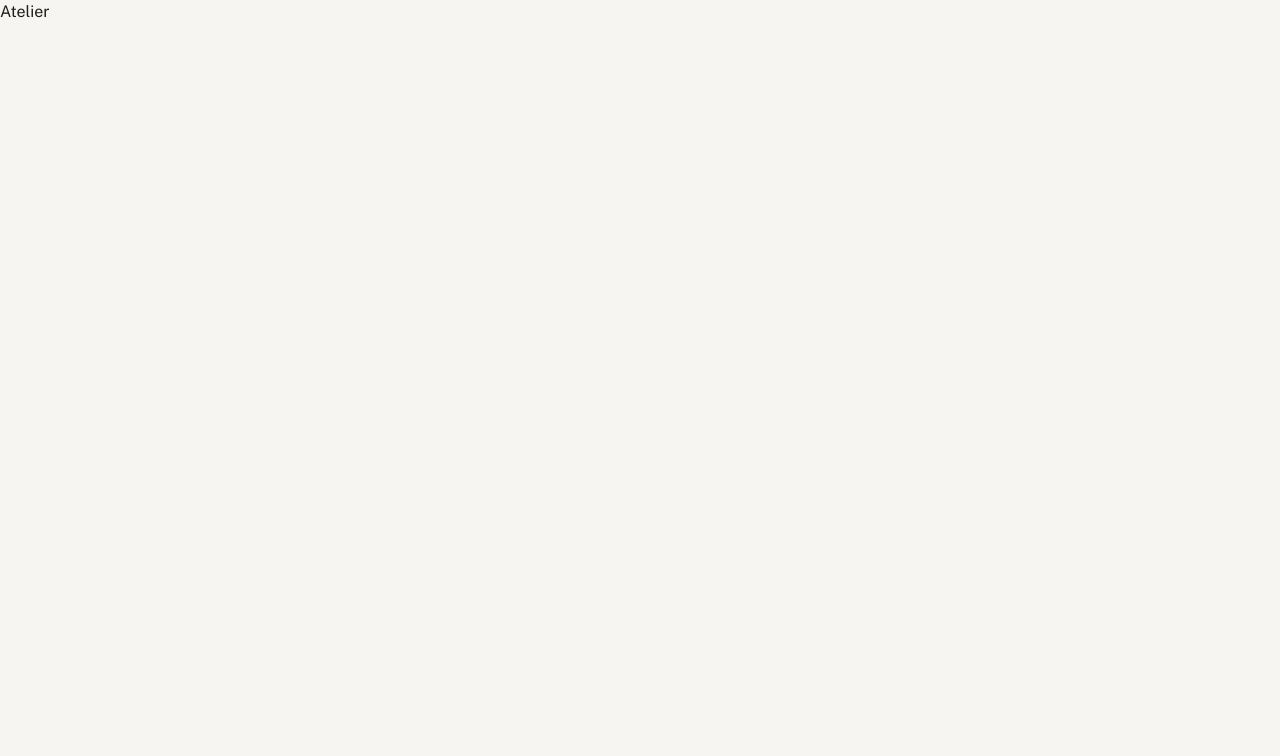
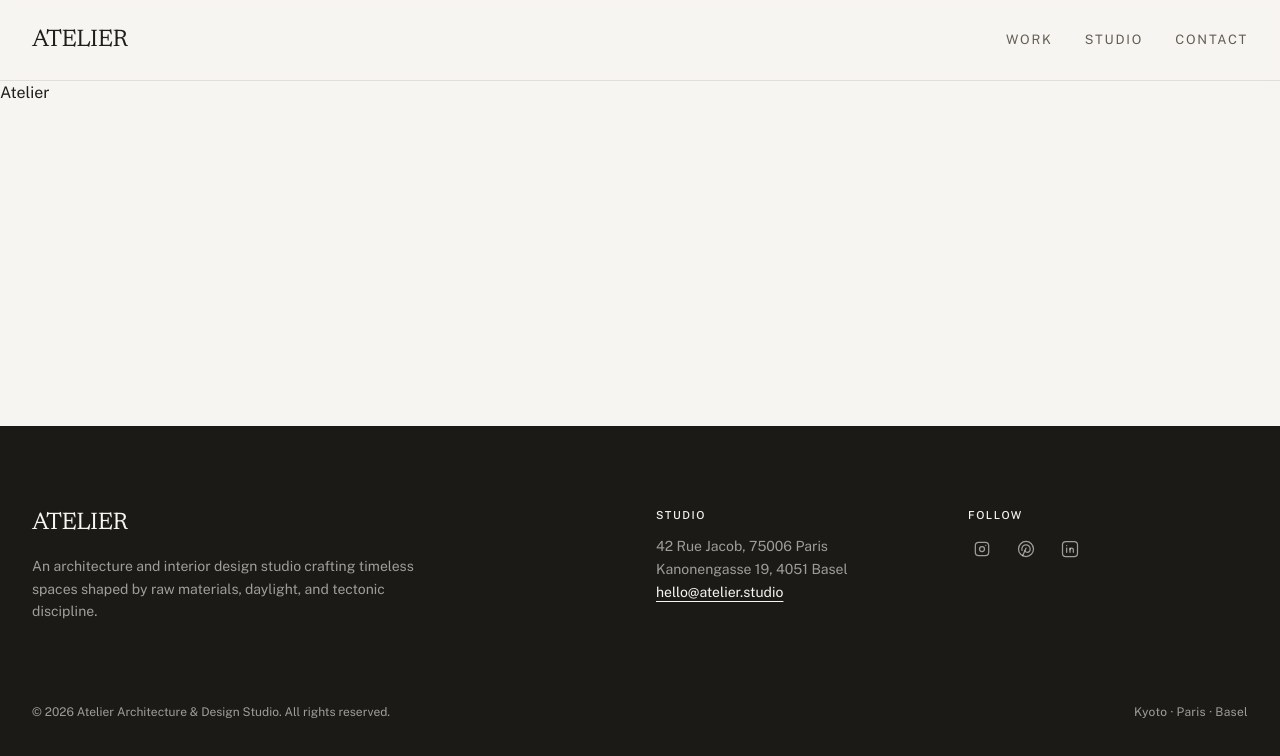
Before and after one commit to qezman/Atelier, a Next.js app in the folder atelier-frontend/: page / in a window 1280 px wide. Shown: the top 756 px of the page. Built offline with nearby package versions, Linux system fonts and the light colour scheme.

Commit message:
feat: build Nav and Footer shell

```diff
--- a/atelier-frontend/src/app/layout.tsx
+++ b/atelier-frontend/src/app/layout.tsx
@@ -1,5 +1,7 @@
 import type { Metadata } from 'next';
 import { Newsreader, Public_Sans } from 'next/font/google';
+import { Nav } from '@/components/layout/Nav';
+import { Footer } from '@/components/layout/Footer';
 import './globals.css';
 
 const newsreader = Newsreader({
@@ -17,7 +19,7 @@ const publicSans = Public_Sans({
 });
 
 export const metadata: Metadata = {
-  title: 'Atelier — Architecture & Interior Design Studio',
+  title: 'Atelier - Architecture & Interior Design Studio',
   description: 'Spaces that hold memory. An architecture and interior design studio.',
 };
 
@@ -29,7 +31,9 @@ export default function RootLayout({
   return (
     <html lang="en" className={`${newsreader.variable} ${publicSans.variable}`}>
       <body className="font-body antialiased bg-paper text-ink min-h-screen flex flex-col">
-        {children}
+        <Nav />
+        <div className="flex-1">{children}</div>
+        <Footer />
       </body>
     </html>
   );
--- /dev/null
+++ b/atelier-frontend/src/components/layout/Footer.tsx
@@ -0,0 +1,79 @@
+import Link from 'next/link';
+import { IconBrandInstagram, IconBrandPinterest, IconBrandLinkedin } from '@tabler/icons-react';
+
+export function Footer() {
+  const currentYear = new Date().getFullYear();
+
+  return (
+    <footer className="bg-charcoal text-ink-on-dark border-t border-border-on-dark mt-auto">
+      <div className="max-w-7xl mx-auto px-6 sm:px-8 py-16 lg:py-20">
+        <div className="grid grid-cols-1 md:grid-cols-4 gap-10 md:gap-8 pb-12 border-b border-border-on-dark">
+          <div className="md:col-span-2 space-y-4">
+            <span className="font-display text-2xl tracking-tight text-ink-on-dark block">
+              ATELIER
+            </span>
+            <p className="text-sm text-ink-on-dark-secondary max-w-sm leading-relaxed">
+              An architecture and interior design studio crafting timeless spaces shaped by raw materials, daylight, and tectonic discipline.
+            </p>
+          </div>
+
+          <div className="space-y-3">
+            <p className="text-[11px] font-medium tracking-[0.14em] uppercase text-ink-on-dark">
+              Studio
+            </p>
+            <p className="text-sm text-ink-on-dark-secondary leading-relaxed">
+              42 Rue Jacob, 75006 Paris<br />
+              Kanonengasse 19, 4051 Basel<br />
+              <a
+                href="mailto:hello@atelier.studio"
+                className="text-ink-on-dark hover:text-paper underline underline-offset-4 decoration-border-on-dark focus:outline-none focus-visible:ring-2 focus-visible:ring-clay"
+              >
+                hello@atelier.studio
+              </a>
+            </p>
+          </div>
+
+          <div className="space-y-3">
+            <p className="text-[11px] font-medium tracking-[0.14em] uppercase text-ink-on-dark">
+              Follow
+            </p>
+            <div className="flex items-center gap-4">
+              <a
+                href="https://instagram.com"
+                target="_blank"
+                rel="noreferrer"
+                aria-label="Atelier on Instagram"
+                className="text-ink-on-dark-secondary hover:text-ink-on-dark transition-colors p-1 focus:outline-none focus-visible:ring-2 focus-visible:ring-clay"
+              >
+                <IconBrandInstagram size={20} stroke={1.5} />
+              </a>
+              <a
+                href="https://pinterest.com"
+                target="_blank"
+                rel="noreferrer"
+                aria-label="Atelier on Pinterest"
+                className="text-ink-on-dark-secondary hover:text-ink-on-dark transition-colors p-1 focus:outline-none focus-visible:ring-2 focus-visible:ring-clay"
+              >
+                <IconBrandPinterest size={20} stroke={1.5} />
+              </a>
+              <a
+                href="https://linkedin.com"
+                target="_blank"
+                rel="noreferrer"
+                aria-label="Atelier on LinkedIn"
+                className="text-ink-on-dark-secondary hover:text-ink-on-dark transition-colors p-1 focus:outline-none focus-visible:ring-2 focus-visible:ring-clay"
+              >
+                <IconBrandLinkedin size={20} stroke={1.5} />
+              </a>
+            </div>
+          </div>
+        </div>
+
+        <div className="pt-8 flex flex-col sm:flex-row items-start sm:items-center justify-between text-xs text-ink-on-dark-secondary gap-4">
+          <p>© {currentYear} Atelier Architecture & Design Studio. All rights reserved.</p>
+          <p className="tracking-wide">Kyoto · Paris · Basel</p>
+        </div>
+      </div>
+    </footer>
+  );
+}
--- /dev/null
+++ b/atelier-frontend/src/components/layout/Nav.tsx
@@ -0,0 +1,90 @@
+'use client';
+
+import { useState } from 'react';
+import Link from 'next/link';
+import { usePathname } from 'next/navigation';
+import { IconMenu2, IconX } from '@tabler/icons-react';
+
+const NAV_LINKS = [
+  { href: '/work', label: 'Work' },
+  { href: '/studio', label: 'Studio' },
+  { href: '/contact', label: 'Contact' },
+];
+
+export function Nav() {
+  const pathname = usePathname();
+  const [mobileOpen, setMobileOpen] = useState(false);
+
+  return (
+    <header className="sticky top-0 z-40 w-full bg-paper/90 backdrop-blur-sm border-b border-border transition-colors">
+      <div className="max-w-7xl mx-auto px-6 sm:px-8 h-20 flex items-center justify-between">
+        <Link
+          href="/"
+          className="group flex items-center gap-2 text-ink focus:outline-none focus-visible:ring-2 focus-visible:ring-clay rounded-sm"
+          aria-label="Atelier Home"
+        >
+          <span className="font-display text-2xl tracking-tight text-ink group-hover:text-clay-text transition-colors">
+            ATELIER
+          </span>
+        </Link>
+
+        {/* Desktop Navigation */}
+        <nav aria-label="Main Navigation" className="hidden md:flex items-center gap-8">
+          {NAV_LINKS.map(({ href, label }) => {
+            const isActive = pathname === href || (href !== '/' && pathname.startsWith(href));
+            return (
+              <Link
+                key={href}
+                href={href}
+                className={`text-[13px] tracking-[0.14em] uppercase transition-colors relative py-1 focus:outline-none focus-visible:ring-2 focus-visible:ring-clay rounded-sm ${
+                  isActive
+                    ? 'text-clay-text font-medium'
+                    : 'text-ink-secondary hover:text-ink'
+                }`}
+              >
+                {label}
+                {isActive && (
+                  <span className="absolute bottom-0 left-0 right-0 h-[1.5px] bg-clay" />
+                )}
+              </Link>
+            );
+          })}
+        </nav>
+
+        {/* Mobile Hamburger Toggle */}
+        <button
+          type="button"
+          onClick={() => setMobileOpen(!mobileOpen)}
+          className="md:hidden p-2 text-ink hover:text-clay-text focus:outline-none focus-visible:ring-2 focus-visible:ring-clay rounded-sm"
+          aria-expanded={mobileOpen}
+          aria-label={mobileOpen ? 'Close navigation menu' : 'Open navigation menu'}
+        >
+          {mobileOpen ? <IconX size={20} /> : <IconMenu2 size={20} />}
+        </button>
+      </div>
+
+      {/* Mobile Drawer (Editorial & Restrained, not a giant full-screen dark blob) */}
+      {mobileOpen && (
+        <div className="md:hidden border-b border-border bg-paper px-6 py-6 space-y-4">
+          <nav aria-label="Mobile Navigation" className="flex flex-col gap-4">
+            {NAV_LINKS.map(({ href, label }) => {
+              const isActive = pathname === href || (href !== '/' && pathname.startsWith(href));
+              return (
+                <Link
+                  key={href}
+                  href={href}
+                  onClick={() => setMobileOpen(false)}
+                  className={`text-sm tracking-[0.14em] uppercase py-2 focus:outline-none focus-visible:ring-2 focus-visible:ring-clay ${
+                    isActive ? 'text-clay-text font-medium' : 'text-ink-secondary hover:text-ink'
+                  }`}
+                >
+                  {label}
+                </Link>
+              );
+            })}
+          </nav>
+        </div>
+      )}
+    </header>
+  );
+}
```
